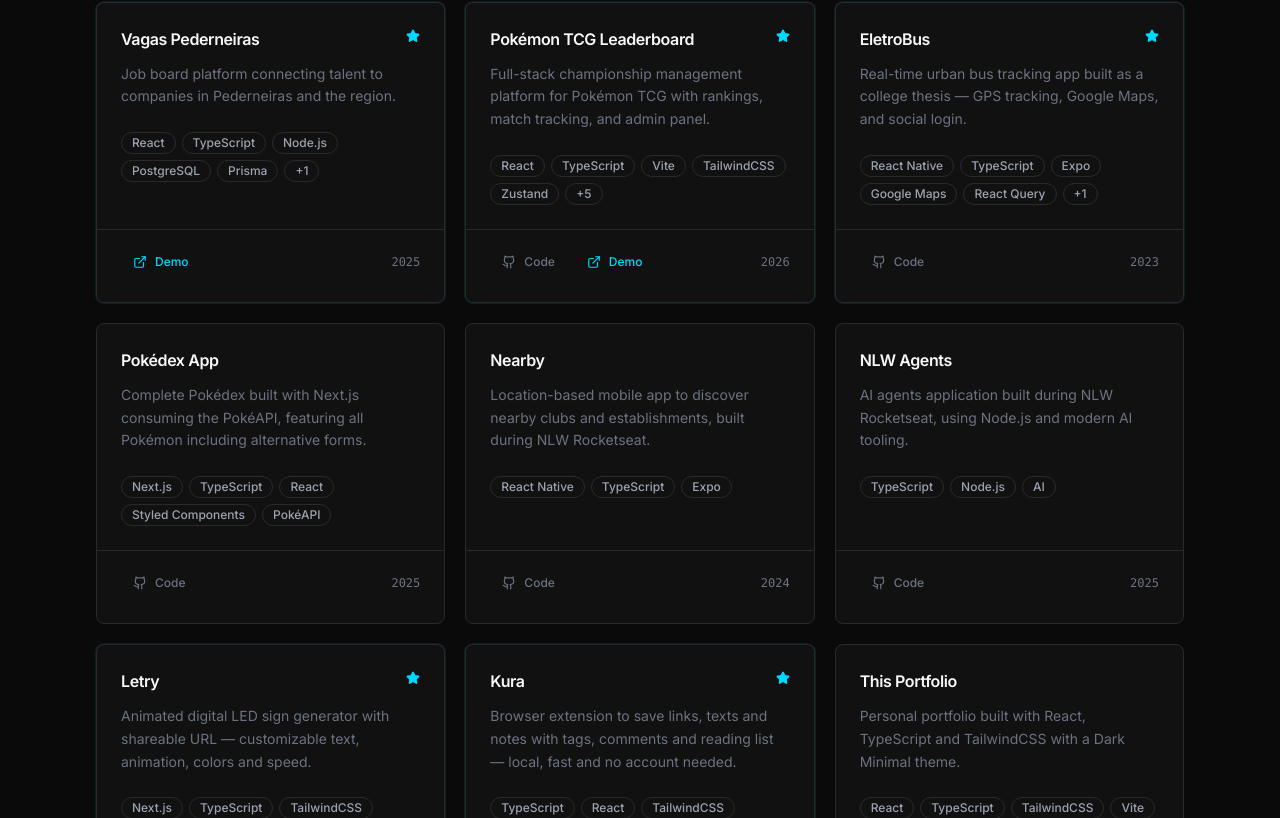
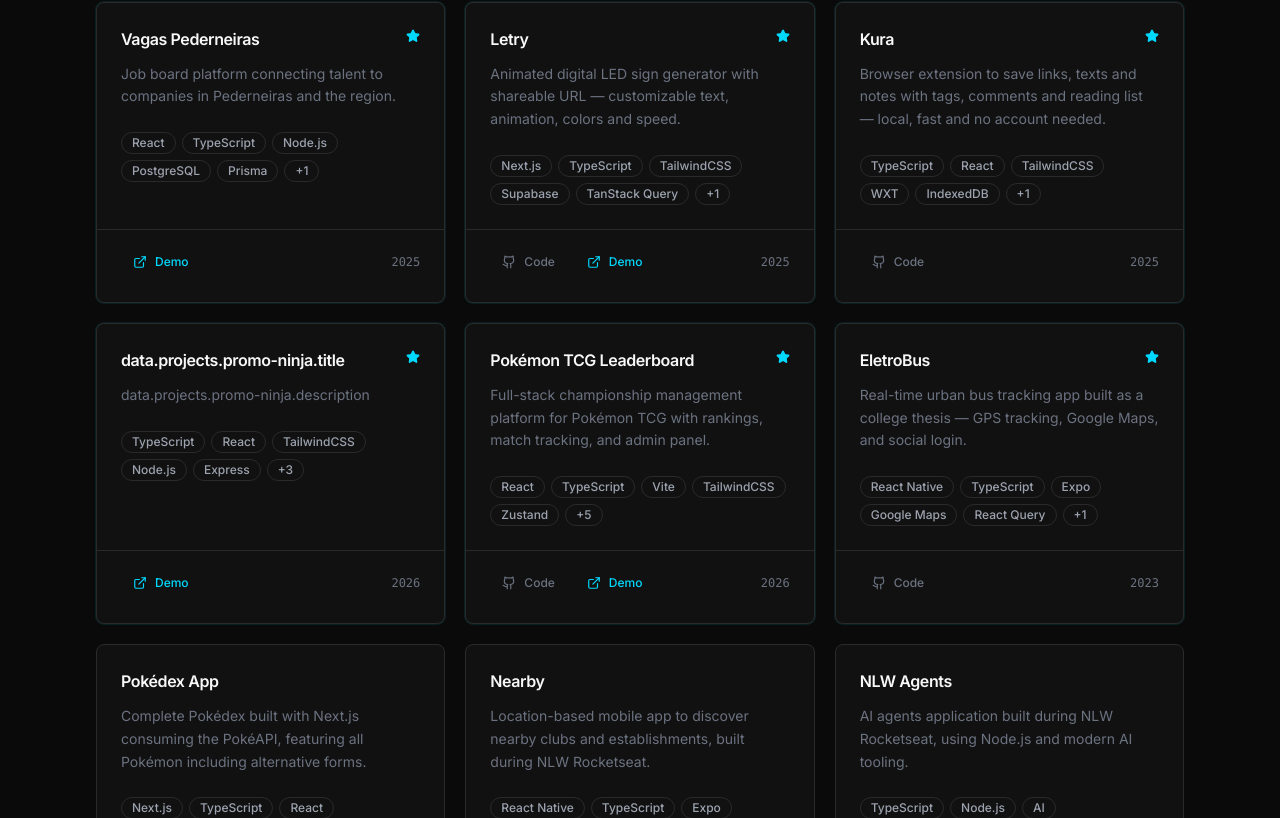
Before and after one commit to Glerme/personal-site, a React (Vite) app: page / in a window 1280 px wide. Shown: the part 3162-3980 px from the top of the page. Built offline with nearby package versions, Linux system fonts and the light colour scheme; no server answers.

Commit message:
feat: update portfolio projects and add n8n skill icon

```diff
--- a/src/data/portfolio-data.ts
+++ b/src/data/portfolio-data.ts
@@ -5,7 +5,7 @@
   Experience,
 } from "@/types/portfolio.types";
 
-export const getPersonalEmail = () => ['guiggff', 'gmail.com'].join('@')
+export const getPersonalEmail = () => ["guiggff", "gmail.com"].join("@");
 
 export const personalInfo: PersonalInfo = {
   name: "Guilherme Felipe",
@@ -39,6 +39,47 @@
     liveUrl: "https://www.vagaspederneiras.com.br",
     featured: true,
     year: 2025,
+  },
+  {
+    id: "letry",
+    tags: [
+      "Next.js",
+      "TypeScript",
+      "TailwindCSS",
+      "Supabase",
+      "TanStack Query",
+      "Zod",
+    ],
+    category: "fullstack",
+    githubUrl: "https://github.com/Glerme/Letry",
+    liveUrl: "https://letry-iota.vercel.app",
+    featured: true,
+    year: 2025,
+  },
+  {
+    id: "kura",
+    tags: ["TypeScript", "React", "TailwindCSS", "WXT", "IndexedDB", "Vitest"],
+    category: "frontend",
+    githubUrl: "https://github.com/Glerme/kura",
+    featured: true,
+    year: 2025,
+  },
+  {
+    id: "promo-ninja",
+    tags: [
+      "TypeScript",
+      "React",
+      "TailwindCSS",
+      "Node.js",
+      "Express",
+      "PostgreSQL",
+      "Docker",
+      "n8n",
+    ],
+    category: "fullstack",
+    liveUrl: "https://promo-ninja.letry.app/",
+    featured: true,
+    year: 2026,
   },
   {
     id: "leaderboard-pokemon-tcg",
@@ -97,23 +138,6 @@
     category: "backend",
     githubUrl: "https://github.com/Glerme/nlw-agents",
     featured: false,
-    year: 2025,
-  },
-  {
-    id: "letry",
-    tags: ["Next.js", "TypeScript", "TailwindCSS", "Supabase", "TanStack Query", "Zod"],
-    category: "fullstack",
-    githubUrl: "https://github.com/Glerme/Letry",
-    liveUrl: "https://letry-iota.vercel.app",
-    featured: true,
-    year: 2025,
-  },
-  {
-    id: "kura",
-    tags: ["TypeScript", "React", "TailwindCSS", "WXT", "IndexedDB", "Vitest"],
-    category: "frontend",
-    githubUrl: "https://github.com/Glerme/kura",
-    featured: true,
     year: 2025,
   },
   {
@@ -178,6 +202,7 @@
       { name: "Figma", icon: "SiFigma" },
       { name: "Vitest", icon: "SiVitest" },
       { name: "Zod", icon: "SiZod" },
+      { name: "n8n", icon: "SiN8n" },
     ],
   },
 ];
```
